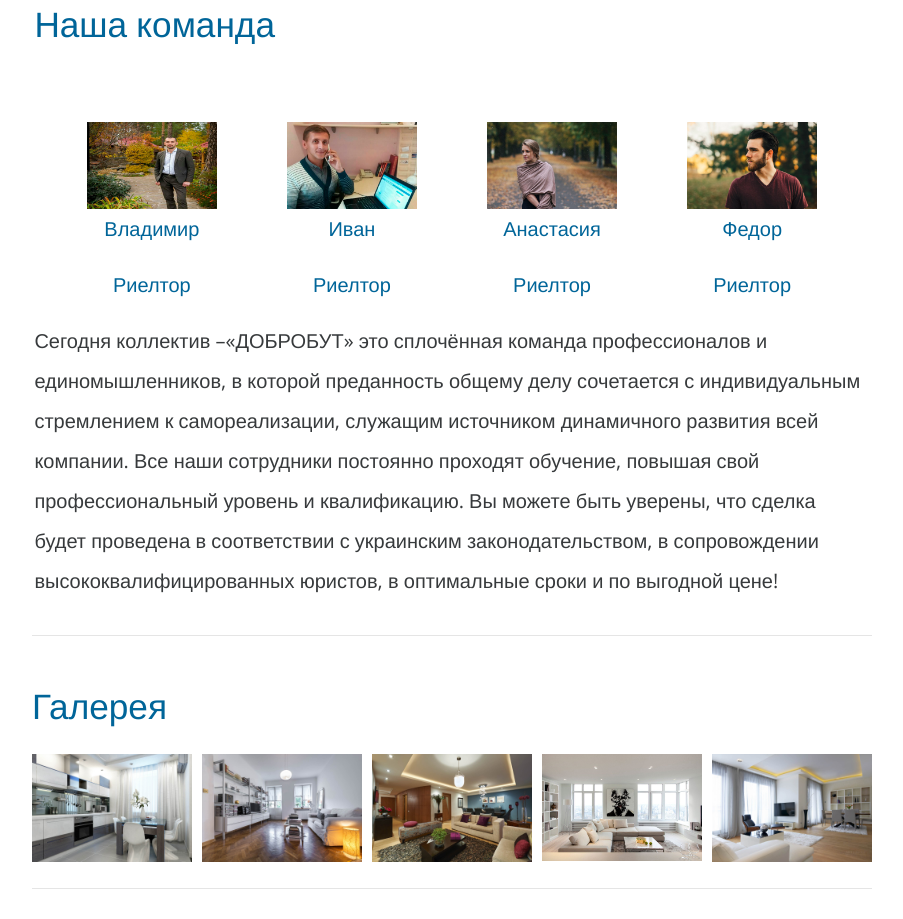
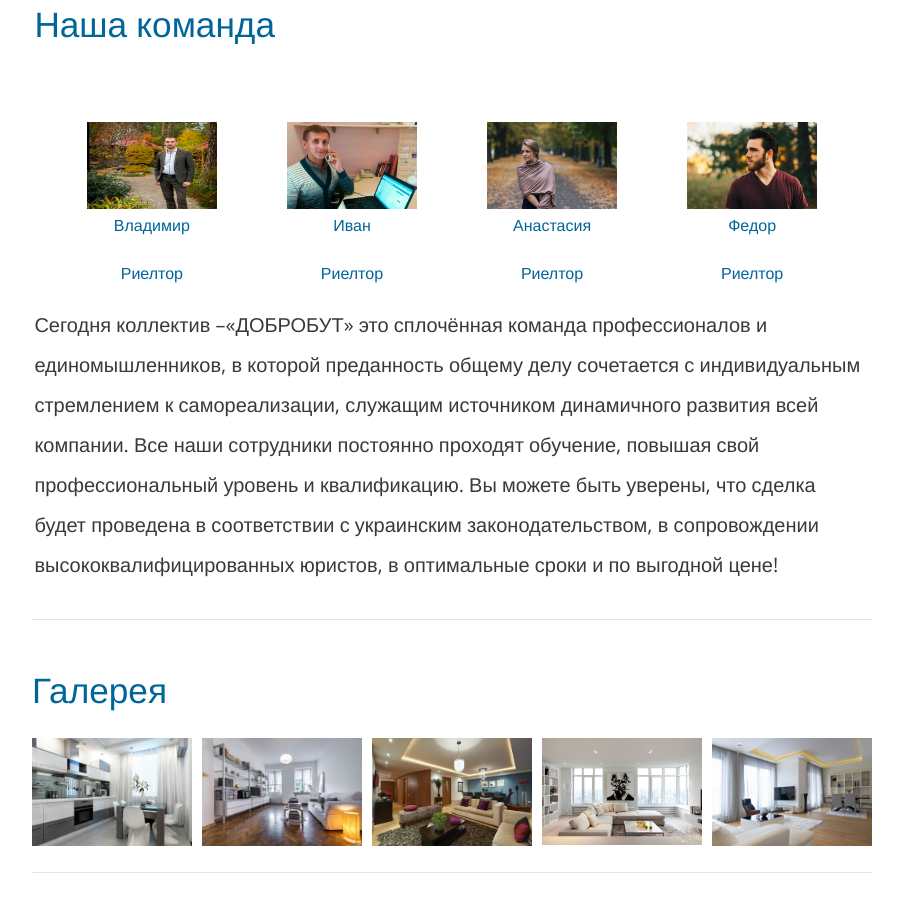
Before and after one commit to dobrobut/Dobrobut.github.io, a plain HTML site: page index.html in a window 1280 px wide. Shown: the part 1640-2559 px from the top of the page, without its empty margins (368-1271 px from the left). Drawn offline with nearby package versions, Linux system fonts and the light colour scheme.

Commit message:
Update index.html

```diff
--- a/index.html
+++ b/index.html
@@ -120,22 +120,22 @@ http://www.templatemo.com/tm-501-neaty
                                         <header>
                                             <h2 class="tm-blue-text tm-section-title tm-margin-b-45"style="margin-left:2%">Наша  команда</h2>
                                         </header>
-        <div style="width:15%;height:96%;text-align:center;float:left;margin-right:8%;margin-top:4%;margin-left:8%;font-size:100%;">
+        <div style="width:15%;height:96%;text-align:center;float:left;margin-right:8%;margin-top:4%;margin-left:8%;font-size:16px;">
             <img src="boy-v.jpg" style="width:100%;height:100%;">
             <p class="tm-blue-text"><b>Владимир</b></p>
             <p class="tm-blue-text"><b>Риелтор</b></p>
         </div>
-        <div style="width:15%;height:96%;text-align:center;float:left;margin-right:8%;margin-top:4%;font-size:100%;">
+        <div style="width:15%;height:96%;text-align:center;float:left;margin-right:8%;margin-top:4%;font-size:16px;">
             <img src="boy-i.jpg" style="width:100%;height:100%;">
             <p class="tm-blue-text"><b>Иван</b></p>
             <p class="tm-blue-text"><b>Риелтор</b></p>
         </div>
-        <div style="width:15%;height:96%;text-align:center;float:left;margin-right:8%;margin-top:4%;font-size:100%;">
+        <div style="width:15%;height:96%;text-align:center;float:left;margin-right:8%;margin-top:4%;font-size:16px;">
             <img src="boy-a2.jpg" style="width:100%;height:100%;">
             <p class="tm-blue-text"><b>Анастасия</b></p>
             <p class="tm-blue-text"><b>Риелтор</b></p>
         </div>
-        <div style="width:15%;height:96%;text-align:center;float:left;margin-right:8%;margin-top:4%;font-size:100%;">
+        <div style="width:15%;height:96%;text-align:center;float:left;margin-right:8%;margin-top:4%;font-size:16px;">
             <img src="boy-r.jpg" style="width:100%;height:100%;">
             <p class="tm-blue-text"><b>Федор</b></p>
             <p class="tm-blue-text"><b>Риелтор</b></p>
```
